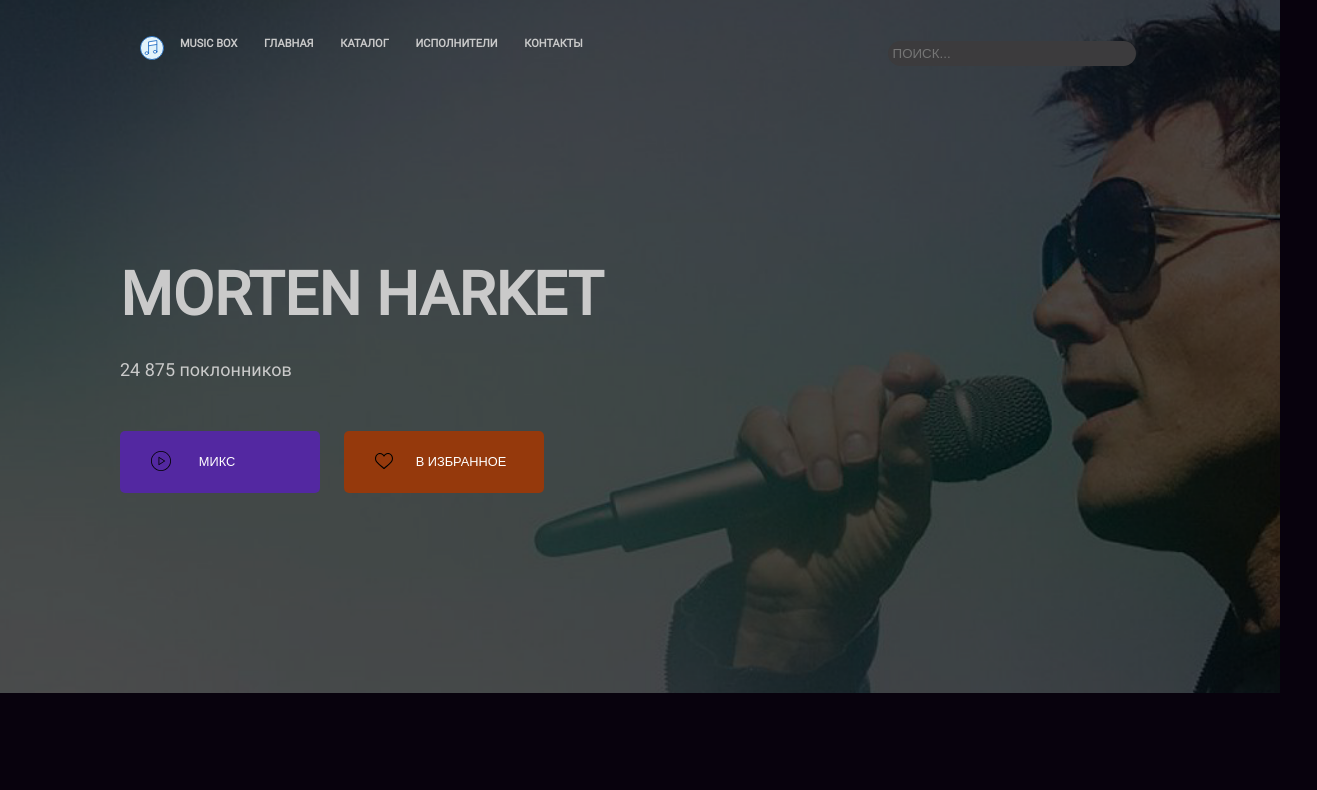
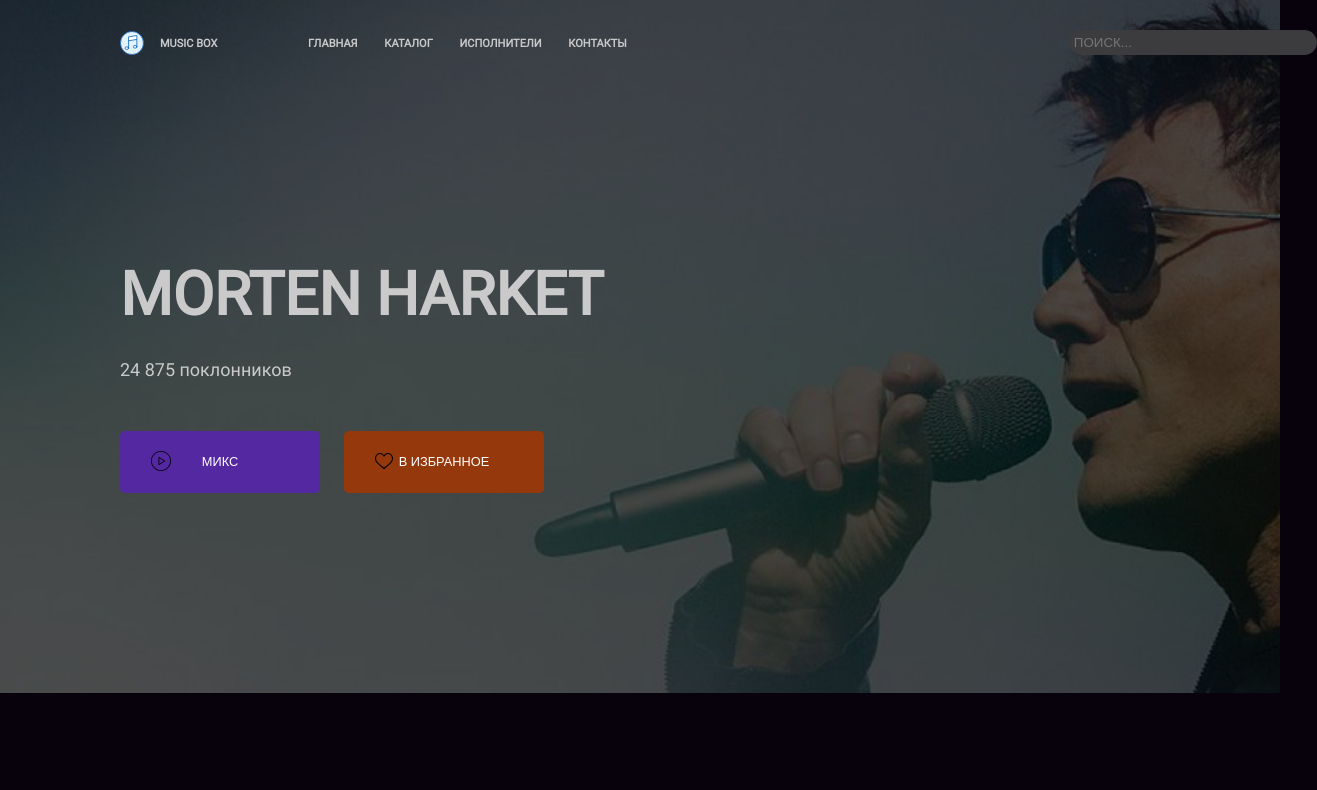
Before and after one commit to PZhukovski/layout-designer-project-lvl2, a plain HTML site: page src/artist.html in a window 1280 px wide. Shown: the top 790 px of the page, 1317 px wide, since content can reach past the window. Drawn offline with Linux system fonts and the light colour scheme.

Commit message:
project-2

```diff
--- a/src/artist.html
+++ b/src/artist.html
@@ -16,10 +16,10 @@
             <li class="menu"><a href="#">Каталог</a></li>
             <li class="menu"><a href="artist.html">Исполнители</a></li>
             <li class="menu"><a href="#">Контакты</a></li>
-            <li class="search d-flex"><form action="" method="get" >
+          </ul>
+          <div class="search d-flex f-wrap"><form action="" method="get" >
             <input name="s" placeholder="Поиск..." type="search" >
-            </form></li>
-          </ul>
+            </form></div>
         </nav>
       </header>
       <section id="page-description" class="artist d-flex fd-column">
--- a/src/scss/general.scss
+++ b/src/scss/general.scss
@@ -91,8 +91,12 @@ h2 {
 /*  Block HEADER */
 .header  {
   max-width: 414px;
-  left: -40px;
+  left: -20px;
   right: 0;
+  top:0;
+}
+.horizontal-menu{
+  margin-top: 32px;
 }
 .horizontal-menu li{
   display: flex;
@@ -100,21 +104,29 @@ h2 {
 
 }
 .logo{
+  box-sizing: border-box;
+  width: 59px;
+  height: 13px;
   padding: 0;
   margin-bottom: 23px;
+  margin-right: 0;
 }
 
 .logo-img{
    margin-top: -5px;
+
 }
 .menu{
   margin-left: 0;
   box-sizing: border-box;
   width: 82px;
+  height: 13px;
+  margin-top: 3px;
 }
+
 .search form {
-  left: 60px;
-  top: 128px;
+  left: 40px;
+  top: 146px;
 }
 .search input{
   width: 374px;
@@ -125,7 +137,7 @@ h2 {
   max-width:414px;
 }
 .main h1{
-  margin-top: 55px;
+  margin-top: 45px;
 }
 .main h2{
   margin-bottom: 16px;
@@ -138,6 +150,12 @@ h2 {
 }
 .main p{
   font-size: 16px;
+  margin-bottom: 18px;
+}
+.access{
+  box-sizing: border-box;
+  width: 374px;
+  margin: auto;
 }
 .access-data input  {
   min-width: 374px;
--- a/src/scss/variables.scss
+++ b/src/scss/variables.scss
@@ -11,7 +11,8 @@
 }
 
 .horizontal-menu {
-  margin-left:0;
+  padding-left: 0;
+  margin-left:20px;
   position: relative;
 
 & li{
@@ -26,11 +27,12 @@
 }
 
 .logo{
-  margin-right: 0px;
+  margin-right: 88px;
   text-align:left;
 }
 
 .logo-img{
+  margin-top: -5px;
   margin-right:16px;
   float: left;
 
@@ -45,11 +47,13 @@
   box-sizing: border-box;
   margin-left:24px;
 }
-
+.horizontal-menu li:nth-child(3){
+  margin-left:0;
+}
 .search form {
   position: absolute;
   padding-left: 0;
-  right: -550px;
+  right: -670px;
   top: 5px;
   font-weight: normal;
   font-size: 13.3px;
@@ -69,6 +73,8 @@
 }
 #page-description .container{
     width:1200px;
+    padding-left: 0;
+    padding-right: 0;
 }
 .main {
   width: 100%;
@@ -87,6 +93,7 @@
   margin-left: 0;
   margin-right: 0;
   color: #ffffff;
+  font-weight: bold;
 }
 
 & h2{
@@ -94,12 +101,15 @@
   margin-top: 0;
   margin-left: 0px;
   margin-right: 0px;
-  color:#ffffff
+  color:#ffffff;
+  font-weight: bold;
 }
 & p{
     padding-top: 0;
     margin-top: 0;
     color: #ffffff;
+    font-size: 16px;
+    margin-bottom: 16px;
 }
 }
 
@@ -128,6 +138,11 @@
     flex-wrap: wrap;
     justify-content: center;
 } */
+.access{
+    box-sizing: border-box;
+    width: 570px;
+    margin: auto;
+}
 .get-access{
     width: 570px;
     margin: auto;
@@ -154,11 +169,11 @@
 
 & h2{
   margin-top: 0;
-  margin-bottom: 50px;
+  margin-bottom: 46px;
 }
 
 & h3{
-  margin-bottom: 180px;
+  margin-bottom: 155px;
 }
 }
 
@@ -176,7 +191,7 @@
 }
 
 .price-page-items {
-  margin-bottom: 50px;
+  margin-bottom: 39px;
 
   /* & li{
     list-style-type: none;
@@ -192,10 +207,12 @@
   background-size: contain;
   background-repeat: no-repeat;
   color:#ffffff;
+  margin-bottom: 0x;
 
 & h3{
   font-size: 24px;
   line-height: 36px;
+  margin-top: 21px;
   font-weight: normal;
   text-align: center;
   text-transform: uppercase;
@@ -214,15 +231,16 @@
 }
 
 .pricing-value {
-  box-sizing: border-box;
-  width: 323px;
-  height:96px;
+  box-sizing: content-box;
+  width: 318px;
+  height: 66px;
+  align-items: flex-start;
   text-align: center;
-  margin: 0;
+  /* margin: 0; */
   padding: 0;
   font-size: 64px;
   font-weight: 400;
-  margin-bottom: 24px;
+  margin-top: 0px;
   line-height: 96px;
 }
 
@@ -243,6 +261,7 @@
   font-weight: 400;
   font-size: 16px;
   text-transform: uppercase;
+  margin-top: 5px;
   margin-bottom: 65px;
 }
 
@@ -273,7 +292,7 @@
 }
 & h3 {
   font-size: 30px;
-  line-height: 24px;
+  line-height: 45px;
   font-weight: normal;
   text-align: center;
   text-transform: capitalize;
@@ -363,7 +382,7 @@
     width: 580px;
     height: 45px;
     font-size: 30px;
-    line-height: 24px;
+    line-height: 45px;
     font-weight: normal;
     text-align: center;
     text-transform: capitalize;
@@ -623,14 +642,16 @@
   line-height: 19.2px;
  }
 }
+.artist-mix button , .artist-like button{
+   padding: 20px 30px;
+
+}
 .artist-mix button {
-  padding-left: 0px;
   background: #5328a1;
   border: none;
 }
 
 .artist-like button{
-  padding-left: 40px;
   background: #95390c;
   border: none;
 }
@@ -760,7 +781,7 @@
   font-size: 18px;
   line-height: 27px;
   font-weight: bold;
-  margin-top: 18px;
+  margin-top: 15px;
   margin-bottom: 0;
   color: #ffffff;
   text-transform: capitalize;
```
Also changed, not shown: README.md, src/css/style.css, 1 other file.
